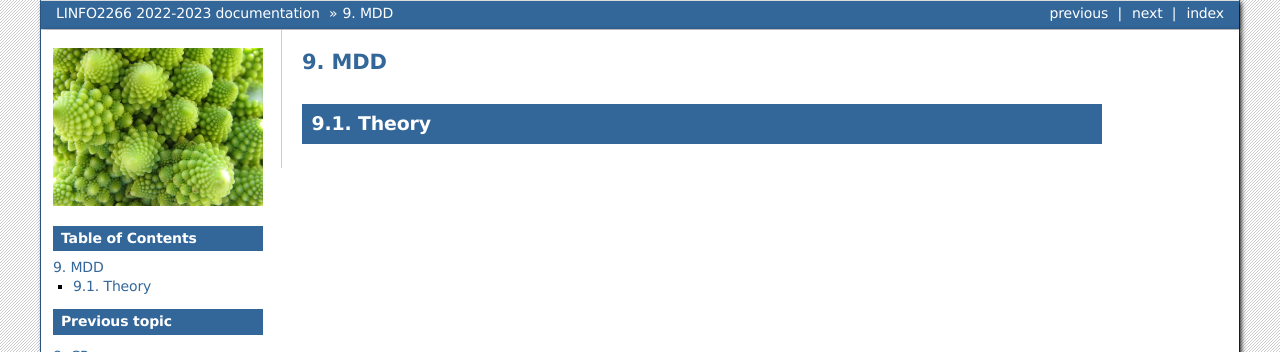
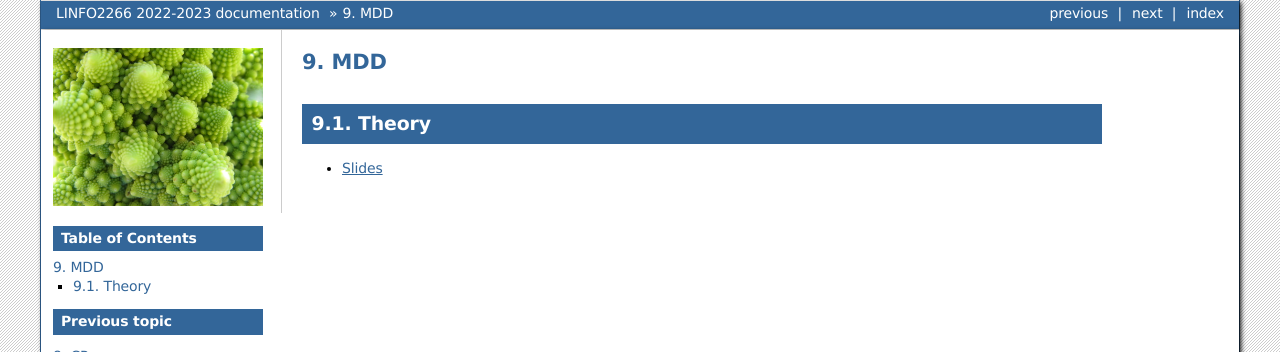
Before and after one commit to pschaus/linfo2266, a Sphinx documentation site: the page built from website/source/mdd/index.rst, in a window 1280 px wide. Shown: the top 352 px of the page. Built offline with Sphinx 7.4.7, drawn with Linux system fonts in a browser that asks for light colours.

Commit message:
link to mdd slides

```diff
--- a/website/source/mdd/index.rst
+++ b/website/source/mdd/index.rst
@@ -7,3 +7,4 @@ MDD
 
 Theory
 =======================================
+* `Slides <https://www.dropbox.com/s/kcfhla27meuga73/11-mdd.pdf?dl=0>`_
```
